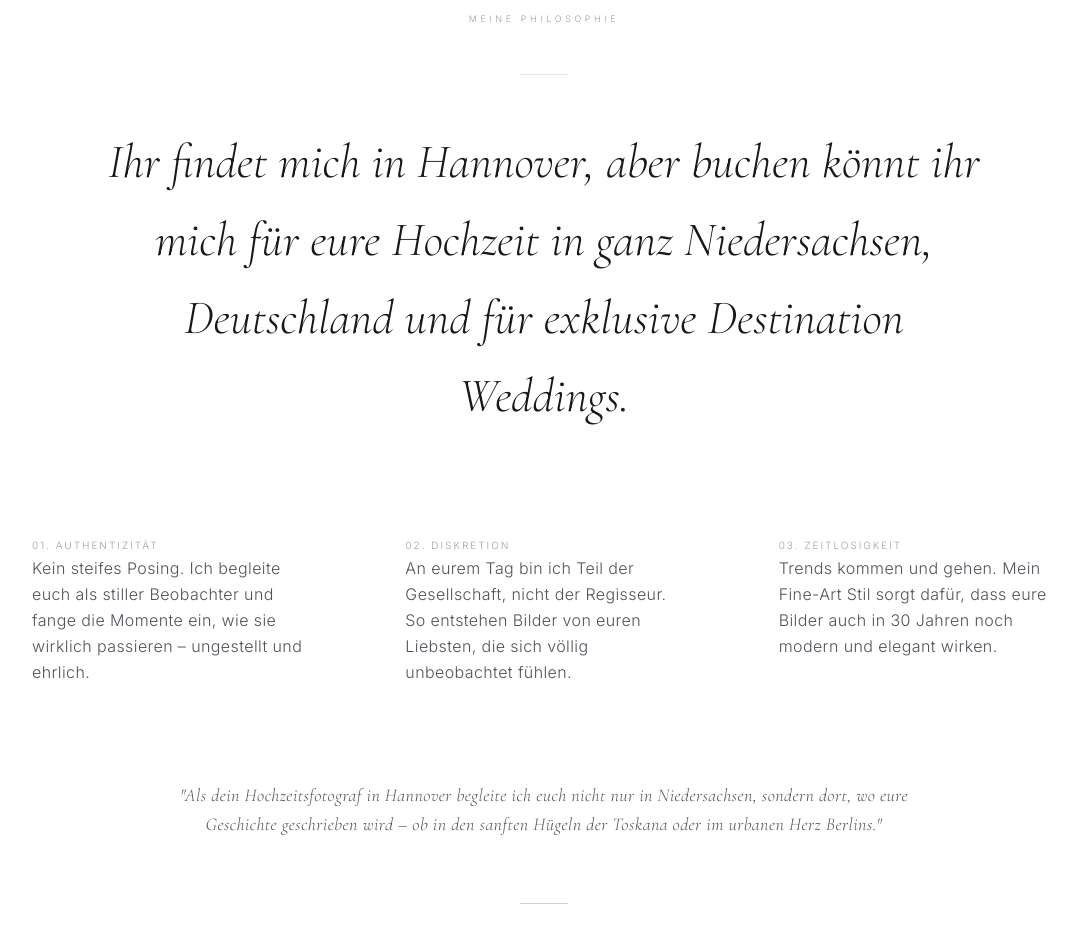
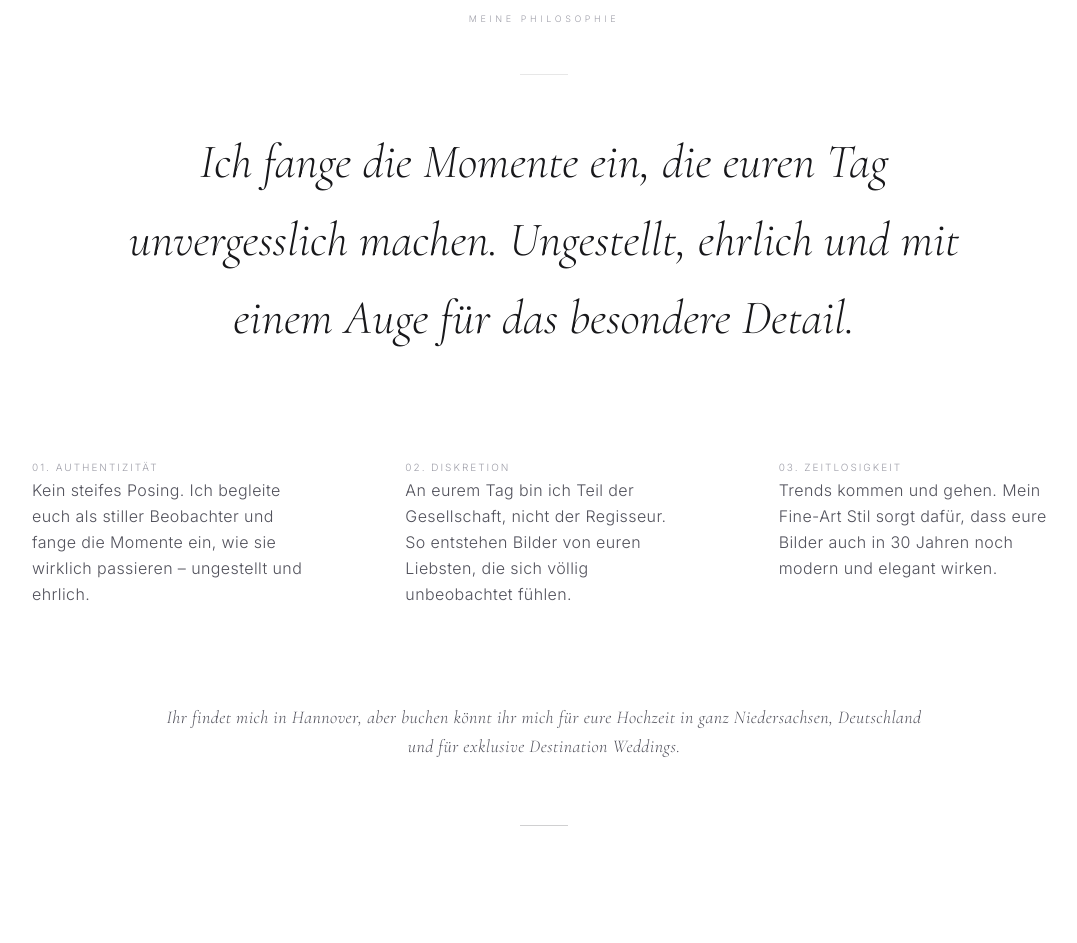
Before and after one commit to harald37/alex-test-website-01, a React (Vite) app: page / in a window 1280 px wide. Shown: the part 980-1923 px from the top of the page, without its empty margins (96-1173 px from the left). Built offline with nearby package versions, Linux system fonts and the light colour scheme; a web font is replaced by a local one.

Commit message:
feat: Update home page content
Refines the headline and supporting text on the home page to better articulate the photographer's unique style and service area. The primary message shifts to focus on capturing authentic moments.

```diff
--- a/src/pages/Home.tsx
+++ b/src/pages/Home.tsx
@@ -83,7 +83,7 @@ export const Home: React.FC = () => {
           >
             <div className="w-12 h-[1px] bg-zinc-900/10 mx-auto mb-12"></div>
             <h2 className="font-serif italic text-2xl md:text-5xl text-zinc-900 leading-relaxed mb-24 max-w-4xl mx-auto">
-              Ihr findet mich in Hannover, aber buchen könnt ihr mich für eure Hochzeit in ganz Niedersachsen, Deutschland und für exklusive Destination Weddings.
+              Ich fange die Momente ein, die euren Tag unvergesslich machen. Ungestellt, ehrlich und mit einem Auge für das besondere Detail.
             </h2>
           </motion.div>
 
@@ -110,7 +110,7 @@ export const Home: React.FC = () => {
 
           <div className="max-w-3xl mx-auto space-y-8">
             <p className="tracking-wide text-zinc-600 leading-relaxed text-base md:text-lg italic font-serif">
-              "Als dein Hochzeitsfotograf in Hannover begleite ich euch nicht nur in Niedersachsen, sondern dort, wo eure Geschichte geschrieben wird – ob in den sanften Hügeln der Toskana oder im urbanen Herz Berlins."
+              Ihr findet mich in Hannover, aber buchen könnt ihr mich für eure Hochzeit in ganz Niedersachsen, Deutschland und für exklusive Destination Weddings.
             </p>
             <div className="flex flex-col items-center group pt-8">
               <span className="h-[1px] w-12 bg-zinc-900/20 group-hover:w-24 transition-all duration-500"></span>
```
